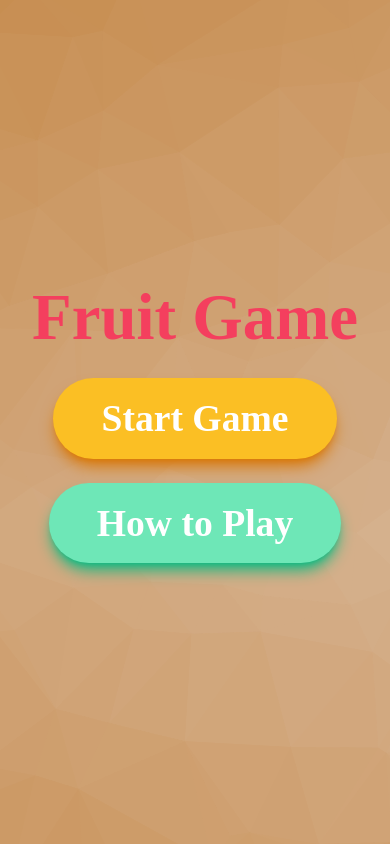
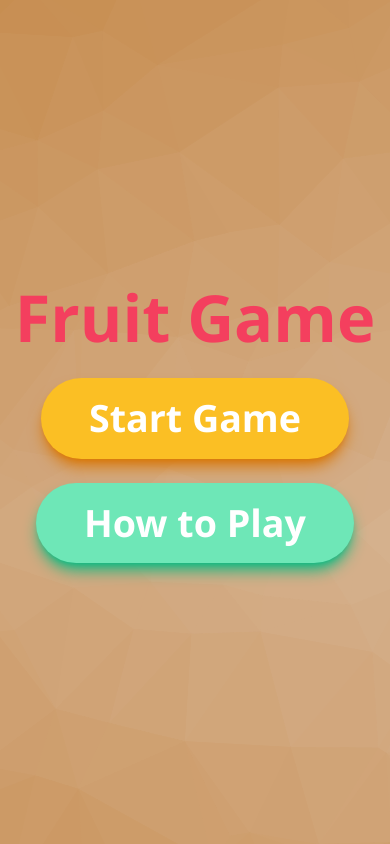
Before and after one commit to LoneCoder21/FruitGame, a Next.js app: page / in a window 390 px wide. Built offline with nearby package versions, Linux system fonts and the light colour scheme; what @designbycode/tailwindcss-text-stroke would draw is missing.

Commit message:
change font to accomodate for mobile devices. cursive looks bad on mobile

```diff
--- a/app/globals.css
+++ b/app/globals.css
@@ -18,14 +18,9 @@
 
 body {
     color: rgb(var(--foreground-rgb));
-    background: linear-gradient(
-            to bottom,
-            transparent,
-            rgb(var(--background-end-rgb))
-        )
-        rgb(var(--background-start-rgb));
+    background: linear-gradient(to bottom, transparent, rgb(var(--background-end-rgb))) rgb(var(--background-start-rgb));
 }
 
 main {
-    font-family: cursive;
+    font-family: "Segoe UI", Tahoma, Geneva, Verdana, sans-serif;
 }
```
